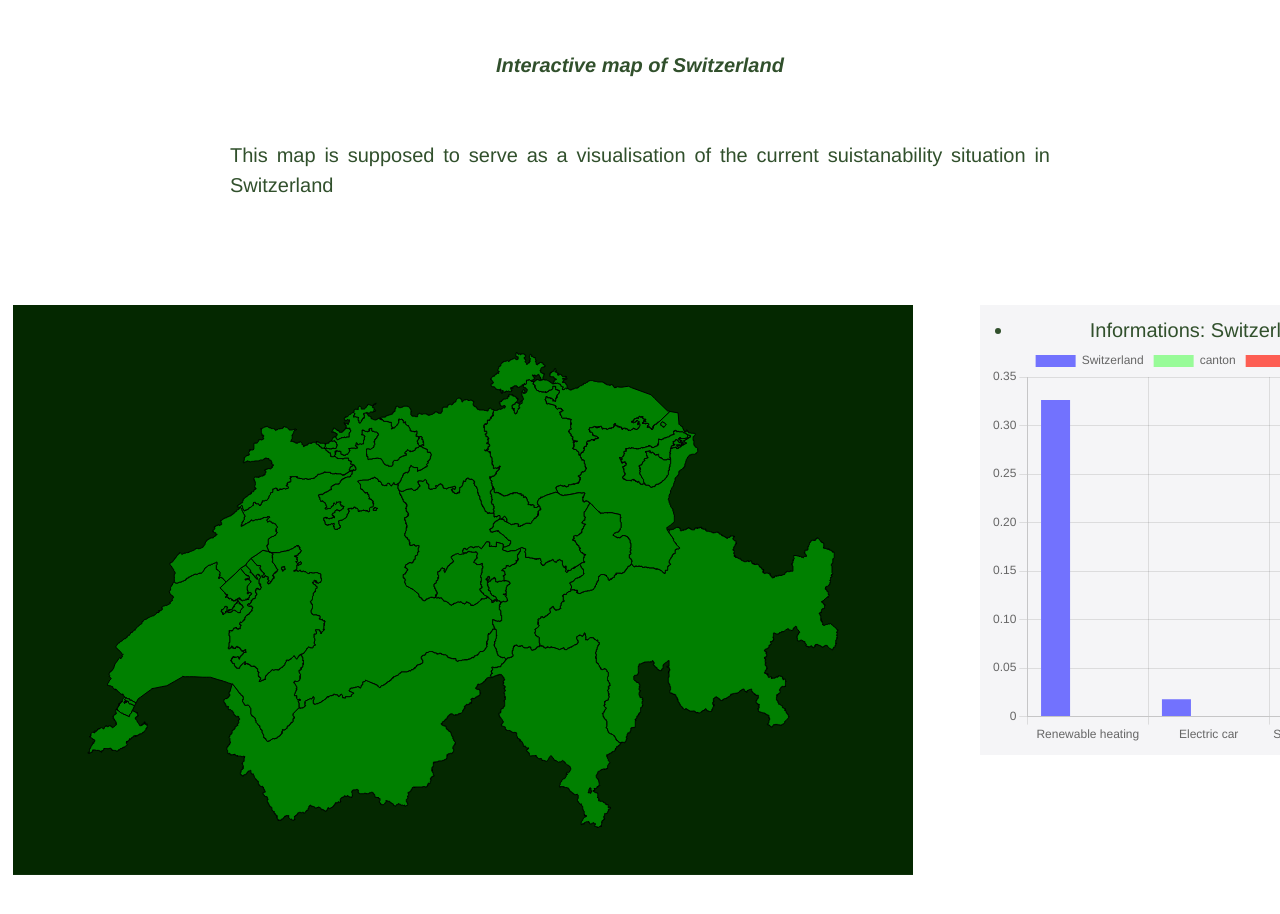
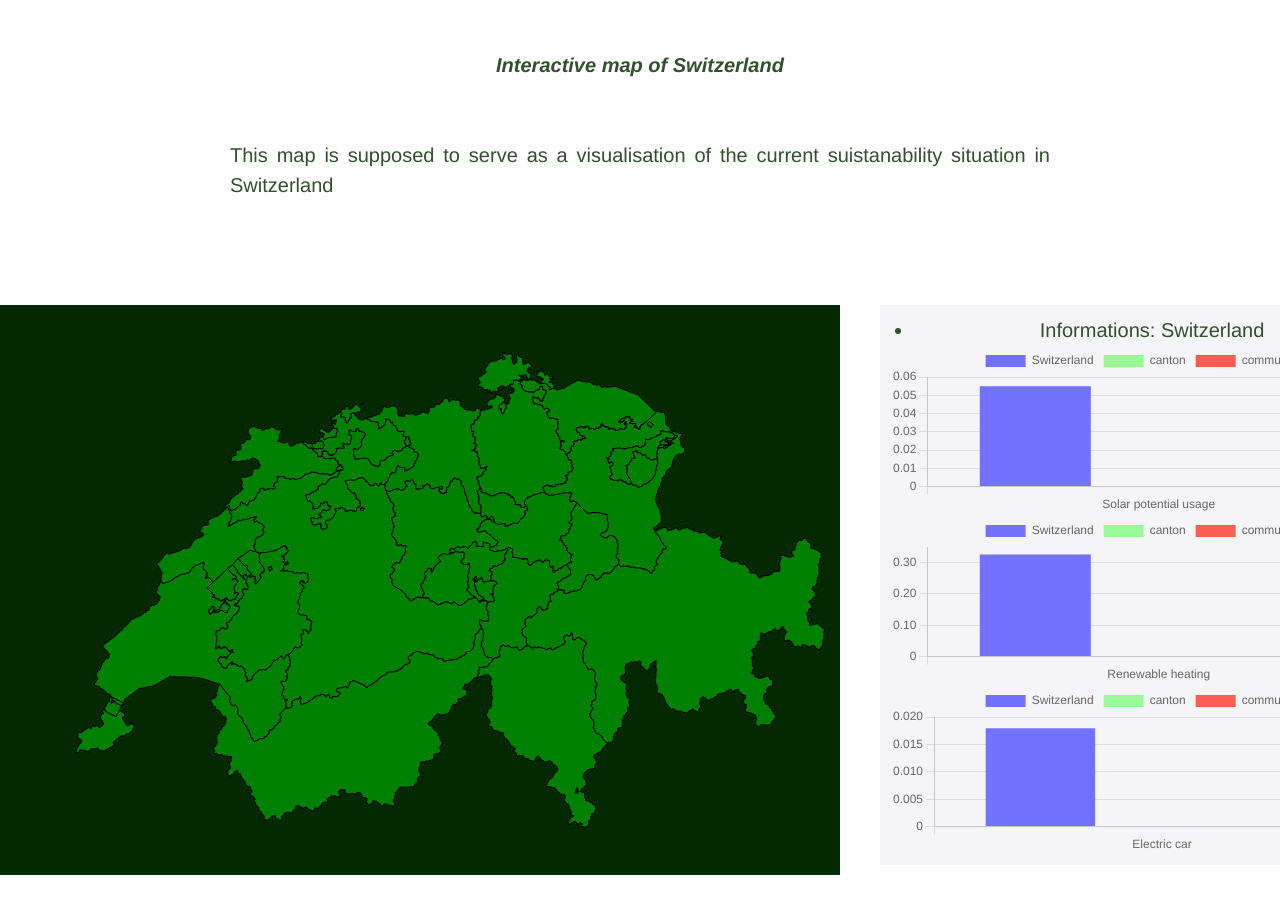
Before and after one commit to com-480-data-visualization/datavis-project-2022-mng, a Vue app: page / in a window 1280 px wide. Shown: the top 914 px of the page. Built offline with nearby package versions, Linux system fonts and the light colour scheme.

Commit message:
changed graph in 3

```diff
--- a/src/components/BarChart.vue
+++ b/src/components/BarChart.vue
@@ -12,7 +12,7 @@
   />
 </template> -->
 <template>
-  <Bar :chart-data="chartData" :chart-options="chartOptions" />
+  <Bar :chart-data="chartData" :chart-options="chartOptions" :width="width" :height="height" />
 </template>
 
 
@@ -26,12 +26,20 @@ export default {
   name: 'BarChart',
   components: {Bar},
   props:{
-    'dataEnergies': Object
+    'dataEnergies': Object,
+    'width': {
+      type: Number,
+      default: 400
+    },
+    height: {
+      type: Number,
+      default: 400
+    },
   },
   computed: {
     chartData() {
       return {
-              labels: [ 'Renewable heating', 'Electric car', 'Solar potential usage' ],
+              labels:  this.dataEnergies.labels ,
               datasets: [
                             { data: this.dataEnergies.country.data,
                               backgroundColor: '#7272FE',
--- a/src/components/Map.vue
+++ b/src/components/Map.vue
@@ -12,7 +12,9 @@
         <ul>
           <li>Informations: {{province.name}}</li>
         </ul>
-        <BarChart :dataEnergies="energyData" ></BarChart>
+        <BarChart :dataEnergies="energyData_solar" :width=500 :height=170 ></BarChart>
+        <BarChart :dataEnergies="energyData_heating" :width=500 :height=170></BarChart>
+        <BarChart :dataEnergies="energyData_car" :width=500 :height=170></BarChart>
       </div>
     </div>
     <br><br>
@@ -46,7 +48,6 @@ export default {
       communes: topojson.feature(json2,json2.objects.communes),
       province: {name: 'Switzerland'},
       currentProvince: {name: 'Switzerland'},
-
       default_canton_energy_data : {
                                       data: null,
                                       label: 'canton'
@@ -55,17 +56,36 @@ export default {
                                       data: null,
                                       label: 'commune'
                                     },
-
       default_country_energy_data: {
-                                      data: [0.326350,0.017949,0.054933],
-                                      label: 'Switzerland'
+                                      solar: {label: 'Switzerland',data: [0.054933]},
+                                      electric_car: {label: 'Switzerland',data: [0.017949]},
+                                      heating: {label: 'Switzerland',data: [0.326350]}
                                     },
 
-      energyData: { country: {data: null, label: 'Switzerland'},
-                    canton:  {data: null, label: 'canton'},
-                    commune: {data: null, label: 'commune'}
-                  }
-    };
+      energyData_solar:  {
+                              labels: ['Solar potential usage'],
+                              country: {data: null, label: 'Switzerland'},
+                              canton:  {data: null, label: 'canton'},
+                              commune: {data: null, label: 'commune'}
+                            },
+      energyData_car:
+                            {
+                              labels: ['Electric car'],
+                              country: {data: null, label: 'Switzerland'},
+                              canton:  {data: null, label: 'canton'},
+                              commune: {data: null, label: 'commune'}
+                            },
+      energyData_heating:
+                            {
+                              labels: ['Renewable heating'],
+                              country: {data: null, label: 'Switzerland'},
+                              canton:  {data: null, label: 'canton'},
+                              commune: {data: null, label: 'commune'}
+                            }
+
+
+
+      }
   },
   created() {
   },
@@ -107,10 +127,9 @@ export default {
 
 
       return {
-              data: [ren_heat_share_most_recent,
-                      el_car_share_most_recent,
-                      sol_pot_usage_most_recent],
-              label: region.name
+              heating: {data: [ren_heat_share_most_recent],label: region.name},
+              solar: {data: [sol_pot_usage_most_recent],label: region.name},
+              electric_car: {data: [el_car_share_most_recent],label: region.name}
             }
     },
 
@@ -118,19 +137,32 @@ export default {
 
       //change canton data on bar plot (if nothing is stated set everythin to null)
       if (canton_data == null) {
-        this.energyData.canton = this.default_canton_energy_data
+        this.energyData_solar.canton = this.default_canton_energy_data
+        this.energyData_heating.canton = this.default_canton_energy_data
+        this.energyData_car.canton = this.default_canton_energy_data
       }
-      else
-        this.energyData.canton = canton_data
+      else{
+        this.energyData_solar.canton = canton_data.solar
+        this.energyData_heating.canton = canton_data.heating
+        this.energyData_car.canton = canton_data.electric_car
+      }
+      console.log(this.energyData_solar)
+      console.log(this.energyData_heating)
+      console.log(this.energyData_car)
     },
 
     change_bar_plot_commune_data(commune_data = null){
 
       if(commune_data == null){
-        this.energyData.commune = this.default_commune_energy_data
+        this.energyData_solar.commune = this.default_commune_energy_data
+        this.energyData_heating.commune = this.default_commune_energy_data
+        this.energyData_car.commune = this.default_commune_energy_data
       }
-      else
-        this.energyData.commune = commune_data
+      else{
+        this.energyData_solar.commune = commune_data.solar
+        this.energyData_heating.commune = commune_data.heating
+        this.energyData_car.commune = commune_data.electric_car
+      }
     },
 
     createSvg(){
@@ -138,7 +170,6 @@ export default {
       const width=750
       const rect_width = 900
       const [minX, minY, maxX, maxY] = bbox(this.cantons);
-      console.log(minX)
 
       // calculate aspect ratio and derive height
       const height = ((maxY - minY) / (maxX - minX)) * width;
@@ -164,14 +195,16 @@ export default {
       });
 
       const path = d3.geoPath().projection(projection);
-      const canton_color = "green" //previously was steelblue
-      const commune_color = "orange" //previously was steelblue
-      const canton_stroke = "black"
-      const commune_stroke = "black"
+      const canton_color = 'rgb(0,128,0)' //green !!!! colors must be in rgb and not just name of color (to compare colors)
+      const commune_color = "rgb(255,165,0)" //orange !!!! colors must be in rgb and not just name of color (to compare colors)
+      const commune_selected_color = "rgb(255,0,0)" //red !!!! colors must be in rgb and not just name of color (to compare colors)
+      const canton_stroke = "rgb(0,0,0)"//black !!!! colors must be in rgb and not just name of color (to compare colors)
+      const commune_stroke = "rgb(0,0,0)" //black !!!! colors must be in rgb and not just name of color (to compare colors)
       const canton_stroke_width = 1
       const commune_stroke_width = 1
-      const canton_color_mouse_on = "lightgreen" // previously was: #1483ce
-      const commune_color_mouse_on = "#ffc87c" // previously was: #1483ce
+      const canton_color_mouse_on = "rgb(144,238,144)" // !!!! colors must be in rgb and not just name of color (to compare colors)
+      const commune_color_mouse_on = "rgb(255,204,153)" // !!!! colors must be in rgb and not just name of color (to compare colors)
+      const commune_selected_color_mouse_on = "rgb(255,105,97)" // !!!! colors must be in rgb and not just name of color (to compare colors)
 
       const rect_background_color = "#042800"
 
@@ -194,7 +227,6 @@ export default {
           .attr('height',rect_height);
       const that = this;
 
-      //console.log(this.communes)
 
       svg
         .append("rect")
@@ -249,14 +281,27 @@ export default {
           .attr("hidden",true)
           .on("mouseover",function (e,d){
             // gives me the correct values
-            this.style.fill = commune_color_mouse_on;
+            if (this.style.fill.replace(/\s+/g, '') != commune_selected_color.replace(/\s+/g, '') &&
+                this.style.fill.replace(/\s+/g, '') != commune_selected_color_mouse_on.replace(/\s+/g, ''))
+              this.style.fill = commune_color_mouse_on;
+            else
+              this.style.fill = commune_selected_color_mouse_on
             that.selectProvince(d.properties);
             //that.selectProvince(d.properties)
           })
           .on('mouseout', function () {
             that.selectProvince({name: 'Switzerland'});
             // Reset province color
-            this.style.fill = commune_color;
+
+
+
+            if (this.style.fill.replace(/\s+/g, '') != commune_selected_color.replace(/\s+/g, '') &&
+                this.style.fill.replace(/\s+/g, '') != commune_selected_color_mouse_on.replace(/\s+/g, ''))
+              this.style.fill = commune_color;
+
+            else
+              this.style.fill = commune_selected_color
+
           })
           .on('click', clickedCommune);
 
@@ -320,6 +365,17 @@ export default {
       }
       function clickedCommune(e,d){
         that.change_bar_plot_commune_data(that.get_latest_energy_data(d.properties))
+
+
+        svg.selectAll(".communes").filter(function(d2) {
+                return this.style.fill.replace(/\s+/g, '') == commune_selected_color.replace(/\s+/g, '') &&
+                       d.properties != d2.properties
+              })
+              .style('fill', commune_color);
+
+        this.style.fill = commune_selected_color
+
+
         //zoom_to_region(d,current_canton_info.zoom_info, false)
       }
 
@@ -342,7 +398,7 @@ export default {
               .attr("hidden",true)
 
           that.change_bar_plot_canton_data(that.get_latest_energy_data(d.properties))
-          //this.style.display = "none";
+
           current_canton_info.canton_selected = true
 
           zoom_to_region(d,zoom_translation_to_map_center,true)
@@ -379,13 +435,10 @@ export default {
     },
   },
   mounted(){
-    this.energyData = {
-                        country: this.default_country_energy_data,
-                        canton:  this.default_canton_energy_data,
-                        commune: this.default_commune_energy_data
-                      }
+    this.energyData_solar.country = this.default_country_energy_data.solar
+    this.energyData_heating.country = this.default_country_energy_data.heating
+    this.energyData_car.country = this.default_country_energy_data.electric_car
     this.createSvg();
-
   }
 }
 </script>
```
